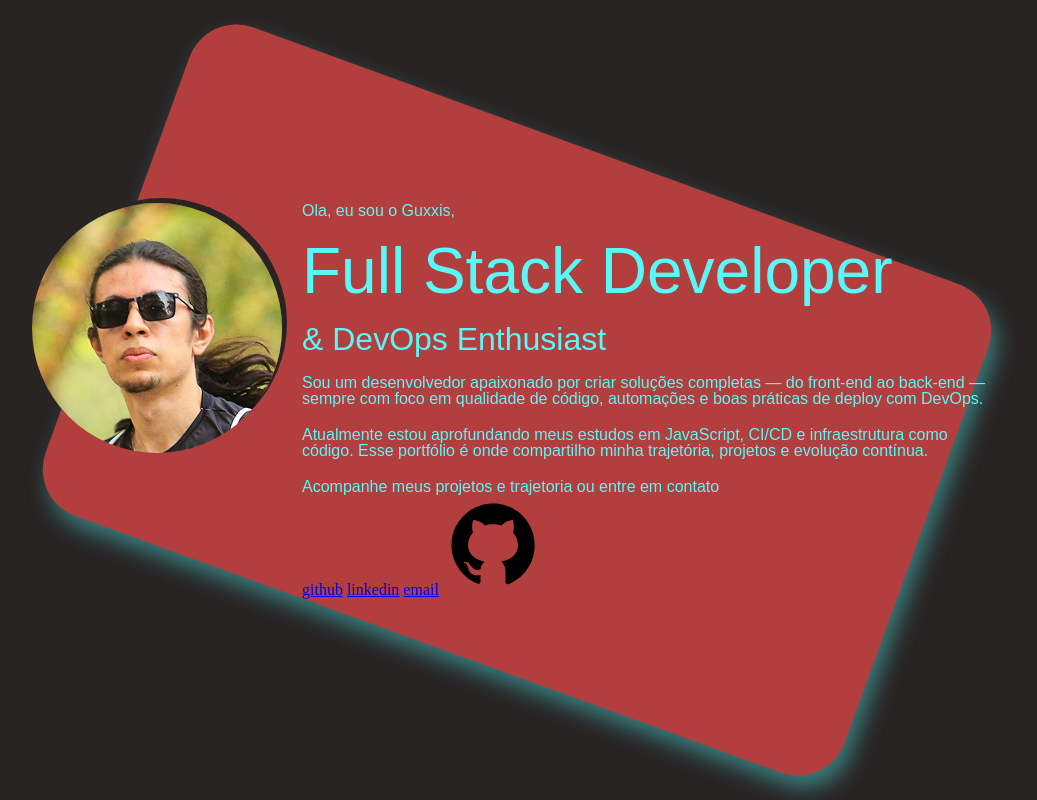
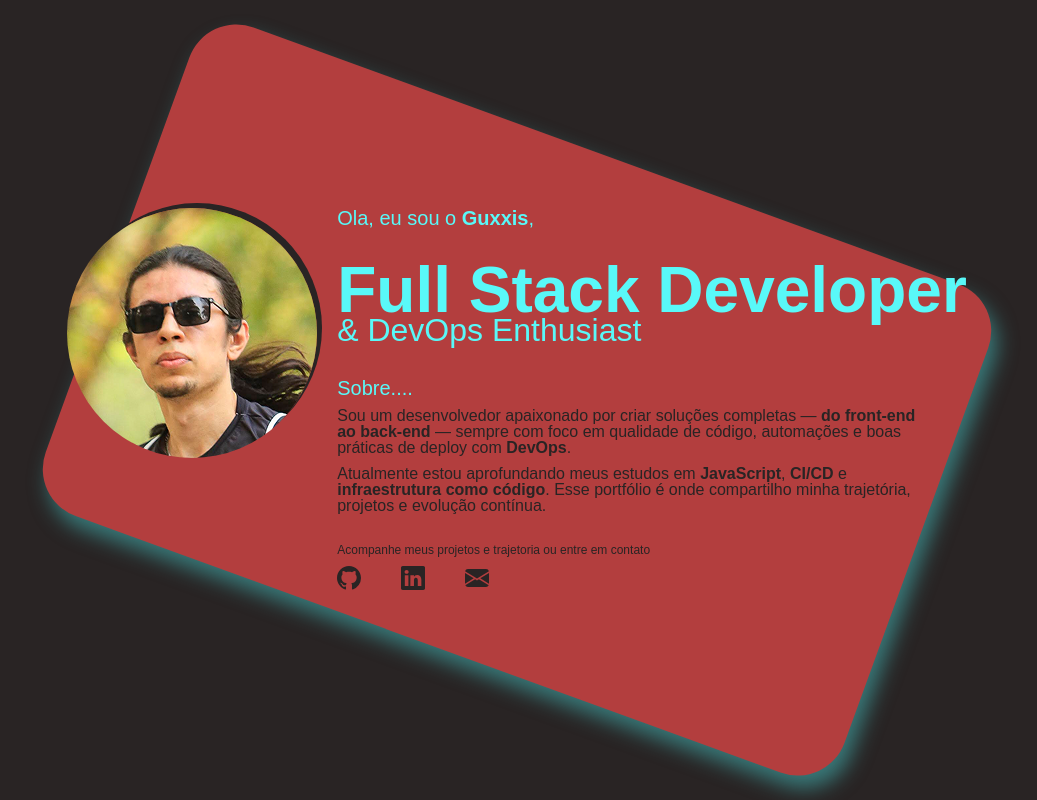
Before and after one commit to Guxxis/portifolio, a PHP site: page / in a window 1280 px wide. Shown: the whole page, without its empty margins (123-1160 px from the left). Run offline with PHP 8.4, Linux system fonts and the light colour scheme; some web fonts are replaced.

Commit message:
feat: icons & style

```diff
--- a/css/style.css
+++ b/css/style.css
@@ -17,7 +17,7 @@ main {
     z-index: -1;
     background-color: #B33E3E;
     border-radius: 50px;
-    box-shadow: 10px 10px 20px #48cdcd80 ;
+    box-shadow: 10px 10px 20px #48cdcd80;
 }
 
 .content-container {
@@ -51,23 +51,69 @@ main {
     height: 100%;
 }
 
-.text-container .text {
+.text-container {
     font-family: var(--font-family-base);
     font-weight: var(--font-weight-normal);
+    color: var(--color-secundary-100);
     font-style: normal;
-    color: var(--color-secundary-100);
 }
 
-.text-container h1 {
+strong {
+    font-weight: var(--font-weight-bold);
+}
+
+h1.text {
     font-weight: var(--font-weight-extrabold);
     font-size: var(--font-size-5xl);
     color: var(--color-secundary-100);
 }
-.text-container h2 {
+
+h2.text {
+    font-weight: var(--font-weight-regular);
     font-size: var(--font-size-4xl);
     color: var(--color-secundary-100);
+    line-height: 0.5;
+    padding-bottom: 20px;
+}
+h3.text {
+    font-weight: var(--font-weight-regular);
+    font-size: var(--font-size-xl);
+    color: var(--color-secundary-100);
+    padding-bottom: 10px;
 }
 
-.text-container .social-media .text{
+p.text {
+    font-family: var(--font-family-base);
+    font-weight: var(--font-weight-normal);
+    font-style: normal;
+    color: var(--color-grey-600);
+    padding-bottom: 10px;
+    max-width: 600px;
+}
+
+.text-container .social-midia .text {
     font-size: var(--font-size-xs);
 }
+
+.social-midia>a {
+    text-decoration: none;
+}
+.social-midia>div{
+    display: flex;
+    align-items: center;
+    flex-direction: row;
+    gap: 40px;
+}
+
+.icon {
+    color: var(--color-grey-600);
+    width: 24px;
+    height: 24px;
+    display: inline-block;
+    background-size: contain;
+    background-repeat: no-repeat;
+}
+
+.icon:hover {
+    color: var(--color-secundary-100);
+}
--- a/index.php
+++ b/index.php
@@ -25,22 +25,45 @@
             </div>
             <div class="text-container">
 
-                <p class="text">Ola, eu sou o Guxxis,</p>
+                <h3 class="text">Ola, eu sou o <strong>Guxxis</strong>,</h3>
 
-                <h1 class="text">Full Stack Developer</h1>
-                <h2 class="text">& DevOps Enthusiast</h2>
-                <p class="text">Sou um desenvolvedor apaixonado por criar soluções completas — <strong>do front-end ao back-end</strong> — sempre com foco em qualidade de código, automações e boas práticas de deploy com <strong>DevOps</strong>.</p>
+                <div>
+                    <h1 class="text">Full Stack Developer</h1>
+                    <h2 class="text">& DevOps Enthusiast</h2>
+                </div>
+                <div>
+                    <h3 class="text">Sobre....</h3>
+                    <p class="text">Sou um desenvolvedor apaixonado por criar soluções completas — <strong>do front-end ao back-end</strong> — sempre com foco em qualidade de código, automações e boas práticas de deploy com <strong>DevOps</strong>.</p>
+                    <p class="text">Atualmente estou aprofundando meus estudos em <strong>JavaScript</strong>, <strong>CI/CD</strong> e <strong>infraestrutura como código</strong>. Esse portfólio é onde compartilho minha trajetória, projetos e evolução contínua.</p>
+                </div>
+                <div class="social-midia">
+                    <p class="text">Acompanhe meus projetos e trajetoria </b>ou entre em contato</p>
+                    <div>
+                        <a href="http://github.com/Guxxis" rel="nofollow" target="_blank">
+                            <i class="icon">
+                                <svg xmlns="http://www.w3.org/2000/svg" fill="currentColor" viewBox="0 0 16 16">
+                                    <path d="M8 0C3.58 0 0 3.58 0 8c0 3.54 2.29 6.53 5.47 7.59.4.07.55-.17.55-.38 0-.19-.01-.82-.01-1.49-2.01.37-2.53-.49-2.69-.94-.09-.23-.48-.94-.82-1.13-.28-.15-.68-.52-.01-.53.63-.01 1.08.58 1.23.82.72 1.21 1.87.87 2.33.66.07-.52.28-.87.51-1.07-1.78-.2-3.64-.89-3.64-3.95 0-.87.31-1.59.82-2.15-.08-.2-.36-1.02.08-2.12 0 0 .67-.21 2.2.82.64-.18 1.32-.27 2-.27s1.36.09 2 .27c1.53-1.04 2.2-.82 2.2-.82.44 1.1.16 1.92.08 2.12.51.56.82 1.27.82 2.15 0 3.07-1.87 3.75-3.65 3.95.29.25.54.73.54 1.48 0 1.07-.01 1.93-.01 2.2 0 .21.15.46.55.38A8.01 8.01 0 0 0 16 8c0-4.42-3.58-8-8-8" />
+                                </svg>
+                            </i>
+                        </a>
+                        <a href="https://www.linkedin.com/in/gustavogoncalves9914587/" rel="nofollow" target="_blank">
+                            <i class="icon">
+                                <svg xmlns="http://www.w3.org/2000/svg" fill="currentColor" viewBox="0 0 16 16">
+                                    <path d="M0 1.146C0 .513.526 0 1.175 0h13.65C15.474 0 16 .513 16 1.146v13.708c0 .633-.526 1.146-1.175 1.146H1.175C.526 16 0 15.487 0 14.854zm4.943 12.248V6.169H2.542v7.225zm-1.2-8.212c.837 0 1.358-.554 1.358-1.248-.015-.709-.52-1.248-1.342-1.248S2.4 3.226 2.4 3.934c0 .694.521 1.248 1.327 1.248zm4.908 8.212V9.359c0-.216.016-.432.08-.586.173-.431.568-.878 1.232-.878.869 0 1.216.662 1.216 1.634v3.865h2.401V9.25c0-2.22-1.184-3.252-2.764-3.252-1.274 0-1.845.7-2.165 1.193v.025h-.016l.016-.025V6.169h-2.4c.03.678 0 7.225 0 7.225z" />
+                                </svg>
+                            </i>
+                        </a>
+                        <a href="mailto:guxxis.work@gmail.com" rel="nofollow" target="_blank">
+                            <i class="icon">
+                                <svg xmlns="http://www.w3.org/2000/svg" fill="currentColor" viewBox="0 0 16 16">
+                                    <path d="M.05 3.555A2 2 0 0 1 2 2h12a2 2 0 0 1 1.95 1.555L8 8.414zM0 4.697v7.104l5.803-3.558zM6.761 8.83l-6.57 4.027A2 2 0 0 0 2 14h12a2 2 0 0 0 1.808-1.144l-6.57-4.027L8 9.586zm3.436-.586L16 11.801V4.697z" />
+                                </svg>
+                            </i>
+                        </a>
+                    </div>
 
-                <p class="text">Atualmente estou aprofundando meus estudos em <strong>JavaScript</strong>, <strong>CI/CD</strong> e <strong>infraestrutura como código</strong>. Esse portfólio é onde compartilho minha trajetória, projetos e evolução contínua.</p>
 
-                <div class="social-midia">
-                    <p class="text">Acompanhe meus projetos e trajetoria ou entre em contato</p>
-                    <a href="http://github.com/Guxxis"><i>github</i></a>
-                    <a href="https://www.linkedin.com/in/gustavogoncalves9914587/"><i>linkedin</i></a>
-                    <a href="mailto:guxxis.work@gmail.com"><i>email</i></a>
-                    <svg xmlns="http://www.w3.org/2000/svg" x="0px" y="0px" width="100" height="100" viewBox="0 0 24 24">
-    <path d="M10.9,2.1c-4.6,0.5-8.3,4.2-8.8,8.7c-0.5,4.7,2.2,8.9,6.3,10.5C8.7,21.4,9,21.2,9,20.8v-1.6c0,0-0.4,0.1-0.9,0.1 c-1.4,0-2-1.2-2.1-1.9c-0.1-0.4-0.3-0.7-0.6-1C5.1,16.3,5,16.3,5,16.2C5,16,5.3,16,5.4,16c0.6,0,1.1,0.7,1.3,1c0.5,0.8,1.1,1,1.4,1 c0.4,0,0.7-0.1,0.9-0.2c0.1-0.7,0.4-1.4,1-1.8c-2.3-0.5-4-1.8-4-4c0-1.1,0.5-2.2,1.2-3C7.1,8.8,7,8.3,7,7.6C7,7.2,7,6.6,7.3,6 c0,0,1.4,0,2.8,1.3C10.6,7.1,11.3,7,12,7s1.4,0.1,2,0.3C15.3,6,16.8,6,16.8,6C17,6.6,17,7.2,17,7.6c0,0.8-0.1,1.2-0.2,1.4 c0.7,0.8,1.2,1.8,1.2,3c0,2.2-1.7,3.5-4,4c0.6,0.5,1,1.4,1,2.3v2.6c0,0.3,0.3,0.6,0.7,0.5c3.7-1.5,6.3-5.1,6.3-9.3 C22,6.1,16.9,1.4,10.9,2.1z"></path>
-</svg>
+
                 </div>
             </div>
         </div>
```
